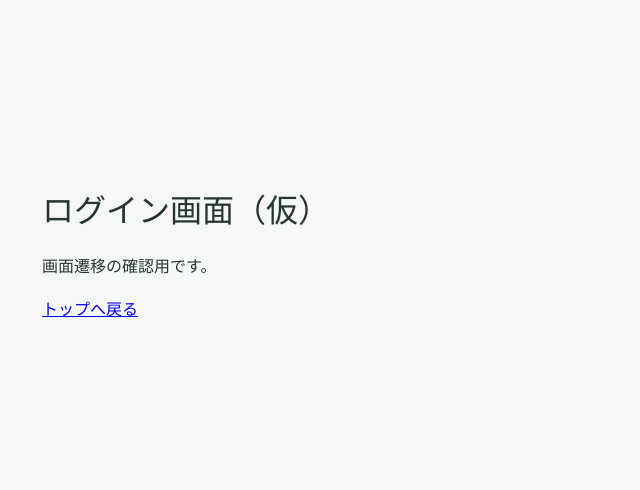
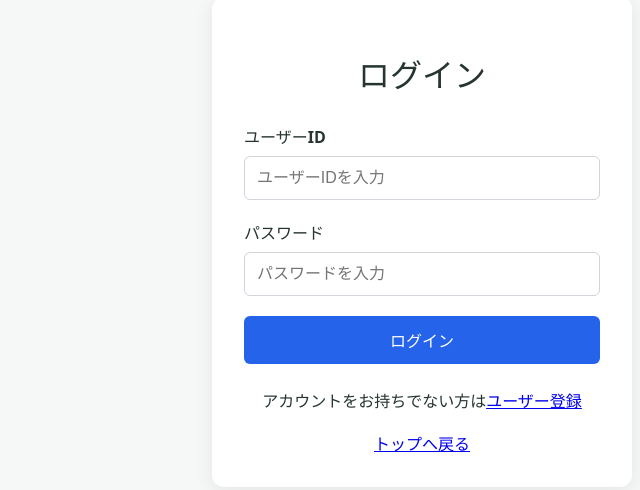
Before and after one commit to akihharu/Self-observation-record, a React app in the folder frontend/: page /login in a window 1280 px wide. Shown: the part 158-648 px from the top of the page, without its empty margins (218-858 px from the left). Built offline with nearby package versions, Linux system fonts and the light colour scheme; the HTML template or start-up script is replaced by a standard one.

Commit message:
ログイン画面のフォームを実装

```diff
--- a/frontend/src/App.css
+++ b/frontend/src/App.css
@@ -93,3 +93,77 @@
     padding: 24px;
   }
 }
+
+/* 認証画面（ログイン・ユーザー登録） */
+.auth-shell {
+  min-height: 100vh;
+  display: flex;
+  justify-content: center;
+  align-items: center;
+  padding: 24px;
+}
+
+.auth-container {
+  width: 100%;
+  max-width: 420px;
+  padding: 32px;
+  background-color: #ffffff;
+  border-radius: 12px;
+  box-shadow: 0 4px 20px rgba(0, 0, 0, 0.08);
+}
+
+.auth-container h1 {
+  margin-bottom: 28px;
+  text-align: center;
+}
+
+.form-group {
+  display: flex;
+  flex-direction: column;
+  gap: 8px;
+  margin-bottom: 20px;
+}
+
+.form-group label {
+  font-weight: 600;
+}
+
+.form-group input {
+  width: 100%;
+  padding: 12px;
+  border: 1px solid #d1d5db;
+  border-radius: 6px;
+  font-size: 16px;
+  box-sizing: border-box;
+}
+
+.form-group input:focus {
+  outline: 2px solid #2563eb;
+  border-color: #2563eb;
+}
+
+.auth-container button {
+  width: 100%;
+  padding: 12px;
+  border: none;
+  border-radius: 6px;
+  background-color: #2563eb;
+  color: #ffffff;
+  font-size: 16px;
+  font-weight: 600;
+  cursor: pointer;
+}
+
+.auth-container button:hover {
+  background-color: #1d4ed8;
+}
+
+.auth-container p {
+  margin: 24px 0 16px;
+  text-align: center;
+}
+
+.auth-container > a {
+  display: block;
+  text-align: center;
+}
--- a/frontend/src/pages/Login.jsx
+++ b/frontend/src/pages/Login.jsx
@@ -1,11 +1,46 @@
+import { useState } from 'react'
 import { Link } from 'react-router-dom'
 
 function Login() {
+  const [userId, setUserId] = useState('')
+  const [password, setPassword] = useState('')
+
   return (
-    <main className="app-shell">
-      <div className="app-container">
-        <h1>ログイン画面（仮）</h1>
-        <p>画面遷移の確認用です。</p>
+    <main className="auth-shell">
+      <div className="auth-container">
+        <h1>ログイン</h1>
+
+        <form>
+          <div className="form-group">
+            <label htmlFor="userId">ユーザーID</label>
+            <input
+              id="userId"
+              type="text"
+              value={userId}
+              onChange={(event) => setUserId(event.target.value)}
+              placeholder="ユーザーIDを入力"
+            />
+          </div>
+
+          <div className="form-group">
+            <label htmlFor="password">パスワード</label>
+            <input
+              id="password"
+              type="password"
+              value={password}
+              onChange={(event) => setPassword(event.target.value)}
+              placeholder="パスワードを入力"
+            />
+          </div>
+
+          <button type="button">ログイン</button>
+        </form>
+
+        <p>
+          アカウントをお持ちでない方は
+          <Link to="/signup">ユーザー登録</Link>
+        </p>
+
         <Link to="/">トップへ戻る</Link>
       </div>
     </main>
```
